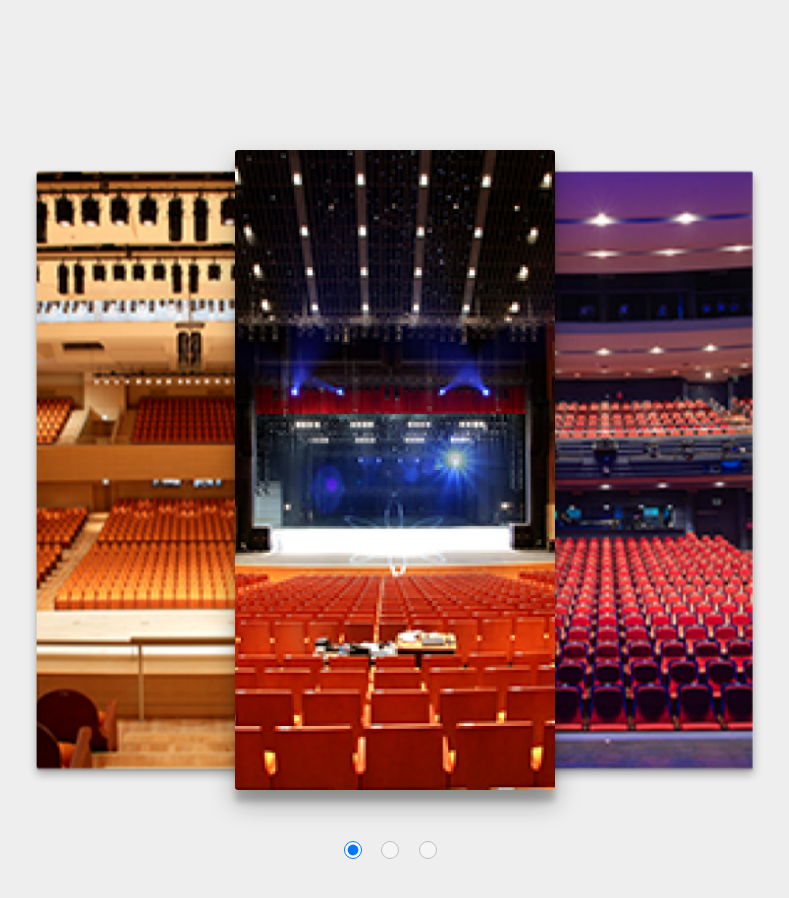
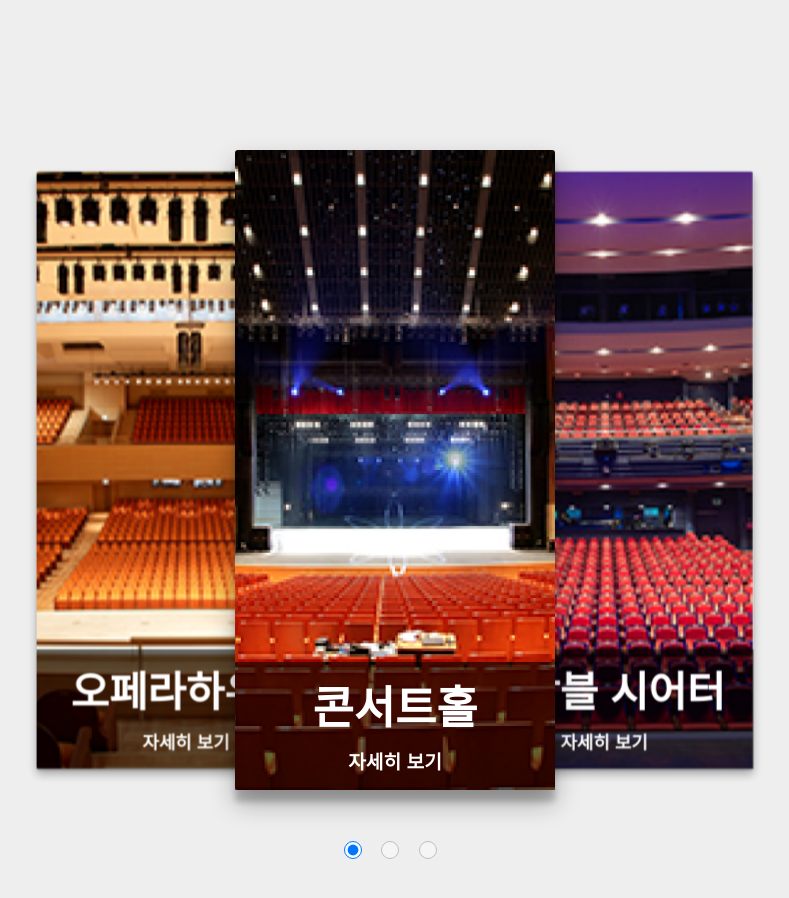
Before and after one commit to jun-isaac/img-slider, a plain HTML site: page index.html in a window 1280 px wide. Shown: the whole page, without its empty margins (245-1034 px from the left). Drawn offline with Linux system fonts and the light colour scheme.

Commit message:
최종 / a 추가, hover 기능

```diff
--- a/index.html
+++ b/index.html
@@ -1,6 +1,7 @@
 <!DOCTYPE html>
 <html lang="en">
 <!-- Design by foolishdeveloper.com -->
+
 <head>
 	<meta charset="UTF-8">
 	<meta name="viewport" content="width=device-width, initial-scale=1.0">
@@ -8,20 +9,34 @@
 	<title>3d Image Slider with Carousel using HTML & CSS</title>
 	<link rel="stylesheet" href="stage.css">
 </head>
+
 <body>
 	<main id="slider">
 		<input type="radio" name="slider" id="s1" checked>
 		<input type="radio" name="slider" id="s2">
 		<input type="radio" name="slider" id="s3">
 
-  <label for="s1" id="slide1"><img src="images/concert.png" alt="콘서트홀"></label>
-  <label for="s2" id="slide2"><img src="images/ensemble.png" alt="앙상블시어터"></label>
-  <label for="s3" id="slide3"><img src="images/opera.png" alt="오페라하우스"></label>
+		<label for="s1" id="slide1">
+			<img src="images/concert.png" alt="콘서트홀">
+			<div class="click-modal">
+				<p>콘서트홀<br><span><a href="#">자세히 보기</a></span></p>
+			</div>
+		</label>
+		<label for="s2" id="slide2">
+			<img src="images/ensemble.png" alt="앙상블시어터">
+			<div class="click-modal">
+				<p>앙상블 시어터 <br><span><a href="#">자세히 보기</a></span></p>
+			</div>
+		</label>
+		<label for="s3" id="slide3">
+			<img src="images/opera.png" alt="오페라하우스">
+			<div class="click-modal">
+				<p>오페라하우스<br><span><a href="#">자세히 보기</a></span></p>
+			</div>
+		</label>
 
-	<div class="click-img">
-		<a href="#"></a>
-	</div>
 	</main>
 
 </body>
+
 </html>
--- a/stage.css
+++ b/stage.css
@@ -82,3 +82,38 @@ input[type=radio]:checked {
 	box-shadow: 0 6px 10px rgba(0, 0, 0, 0.3), 0 2px 2px rgba(0, 0, 0, 0.2);
 	transform: translate3d(-70%, 0, -100px);
 }
+
+.click-modal {
+	bottom: 0;
+	position: absolute;
+	width: 100%;
+	height: 20%;
+	/* outline: 4px solid green; */
+	display: flex;
+	justify-content: center;
+	align-items: center;
+	background: rgba(0, 0, 0, 0.6)
+}
+
+.click-modal a {
+	color: #fff;
+	padding: 5px 10px;
+	text-decoration: none;
+}
+
+.click-modal a:hover {
+	background: #fff;
+	color: black;
+}
+
+.click-modal > p {
+	font-size: 3.5vw;
+}
+
+.click-modal span {
+	margin-top: 5px;
+	display: flex;
+	justify-content: center;
+	align-items: center;
+	font-size: 1.5vw;
+}
```
Lines whose indentation alone changed are shown as unchanged.
